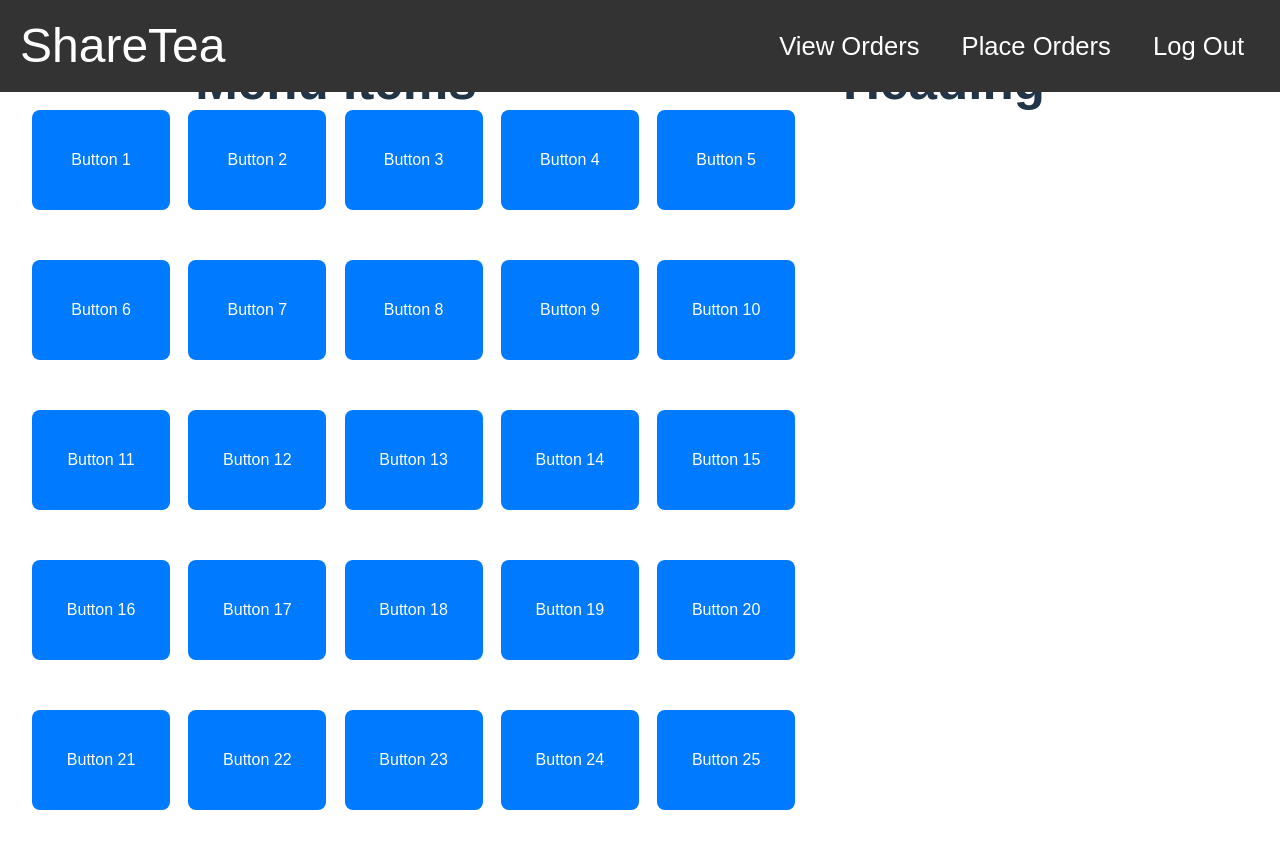
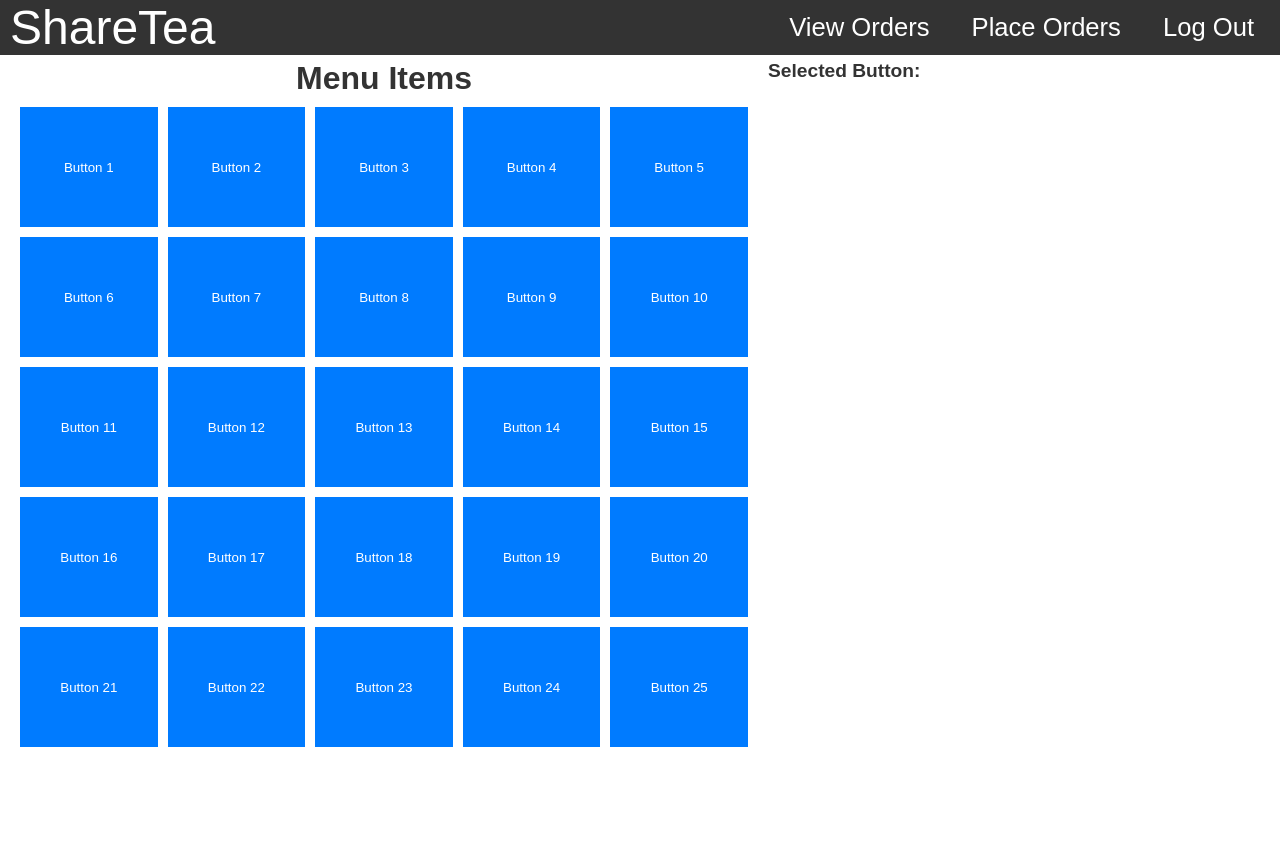
Before and after one commit to csce-315-331-2023c/project-3-902_02m_ggga, a React (Vite) app: page / in a window 1280 px wide. Shown: the top 848 px of the page. After the commit the page ends 800 px from the top, so only its background shows below. Built offline with nearby package versions, Linux system fonts and the light colour scheme.

Commit message:
still doing frontend

```diff
--- a/src/Cashier.css
+++ b/src/Cashier.css
@@ -6,20 +6,19 @@
     font-family: 'Kumbh Sans', sans-serif;
     scroll-behavior: smooth;
 }
+
 /* Style the header to go across the entire top of the page */
 .header {
     width: 100%;
     background-color: #333;
     /* Example background color */
     color: #fff;
-    padding: 10px;
     display: flex;
     justify-content: space-between;
     align-items: center;
     position: fixed;
-    top: 0;
-    left: 0;
     z-index: 1;
+
 }
 
 .sharetea_header {
@@ -48,31 +47,33 @@
     text-decoration: underline;
 }
 
-/*----------------END OF HEADER*-----------------------/
-
-/* -------------beginning of place order view -----------------*/
+/*----------------END OF HEADER*-----------------------*/
 .placeorders_page {
     display: flex;
     width: 100%;
-    justify-content: space-evenly;
-
 }
 
 .place_left_side {
-    display:block;
-    width: 50%;
+    width: 60%; /* Takes up 2/3 of the page width */
+    padding: 20px; /* Add padding as needed */
+    box-sizing: border-box; /* Include padding in the width */
 }
 
 .place_right_side {
-    width: 50%;
+    width: 40%; /* Adjust the width as needed */
+    align-items: center; /* Center-align its contents horizontally */
+    color: #333;
+    margin-top: 60px;
+}
+.place_right_side h1{
+    font-size: 1.2rem;
 }
 
 .grid-container {
     display: grid;
     grid-template-columns: repeat(5, 1fr);
-    gap: 50px; /* Increase the gap to create more space between buttons */
+    gap: 10px; /* Adjust the gap between buttons as needed */
     justify-content: flex-start;
-    margin-right: 600px;
 }
 
 .grid-button {
@@ -81,7 +82,22 @@
     border: none;
     cursor: pointer;
     text-align: center;
-    padding: 30px; /* Increase padding for larger buttons */
-    width: 130%;
-    height: 100px; /* Adjust the height to make the buttons larger */
+    padding: 20px; /* Adjust padding for the button size */
+    height: 120px;
 }
+
+.grid-button:hover {
+    background-color: #073566;
+}
+
+.menu-title {
+    margin-top: 40px;
+    text-align: center;
+    margin-bottom: 10px;
+    color: #333;
+}
+
+.place_right_side p1 {
+    color: #333;
+    font-size: larger;
+}
--- a/src/Cashier.jsx
+++ b/src/Cashier.jsx
@@ -3,20 +3,32 @@ import reactLogo from './assets/react.svg'
 import viteLogo from '/vite.svg'
 import './Cashier.css'
 
+function populateButtons(handleClick) {
+    const order_buttons = [];
 
-function Header() {
-    const [currentView, setCurrentView] = useState("");
-    const order_buttons = [];
     for (let i = 0; i < 5; i++) {
         for (let j = 0; j < 5; j++) {
             const buttonLabel = `Button ${i * 5 + j + 1}`;
             order_buttons.push(
-                <button key={i * 5 + j + 1} className='grid-button'>
+                <button key={i * 5 + j + 1} className='grid-button' onClick={() => handleClick(buttonLabel)}>
                     {buttonLabel}
                 </button>
             );
         }
     }
+
+    return order_buttons;
+}
+function Header() {
+    const [currentView, setCurrentView] = useState("");
+    const [selectedButton, setSelectedButton] = useState("");
+
+    const handleButtonClick = (buttonName) => {
+        setSelectedButton(buttonName);
+    }
+
+    const buttons_array = populateButtons(handleButtonClick);
+
     const ViewOrdersClick = () => {
         setCurrentView('viewOrders');
     };
@@ -26,7 +38,7 @@ function Header() {
     };
 
     return (
-        <body>
+        <div>
             <nav className='header'>
                 <div className='sharetea_header'>
                     ShareTea
@@ -41,14 +53,15 @@ function Header() {
                 <div className='place_left_side'>
                     <h1 className='menu-title'>Menu Items</h1>
                     <div className='grid-container'>
-                        {order_buttons}
+                        {buttons_array}
                     </div>
                 </div>
                 <div className='place_right_side'>
-                    <h1>Heading</h1>
+                    <h1 style={{display: 'inline'}}>Selected Button: </h1>
+                    <h1 style={{display: 'inline'}}>{selectedButton}</h1>
                 </div>
             </div>
-        </body>
+        </div>
 
     );
 
--- a/src/main.jsx
+++ b/src/main.jsx
@@ -1,8 +1,8 @@
 import React from 'react'
 import ReactDOM from 'react-dom/client'
-import App from './App.jsx'
+// import App from './App.jsx'
 import Cashier, { Header } from './Cashier.jsx'
-import './index.css'
+// import './index.css'
 
 ReactDOM.createRoot(document.getElementById('root')).render(
   <React.StrictMode>
```
Lines whose indentation alone changed are shown as unchanged.
